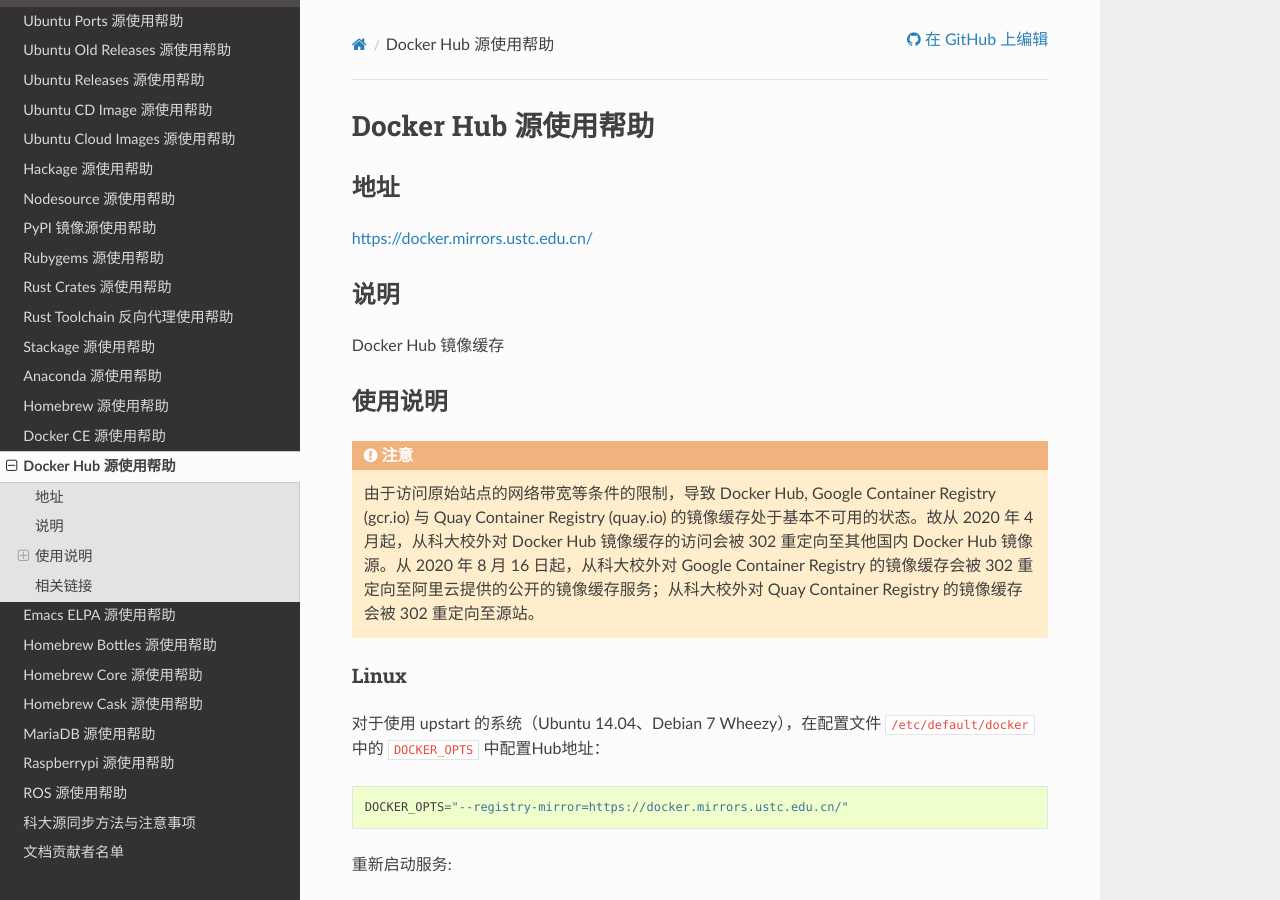
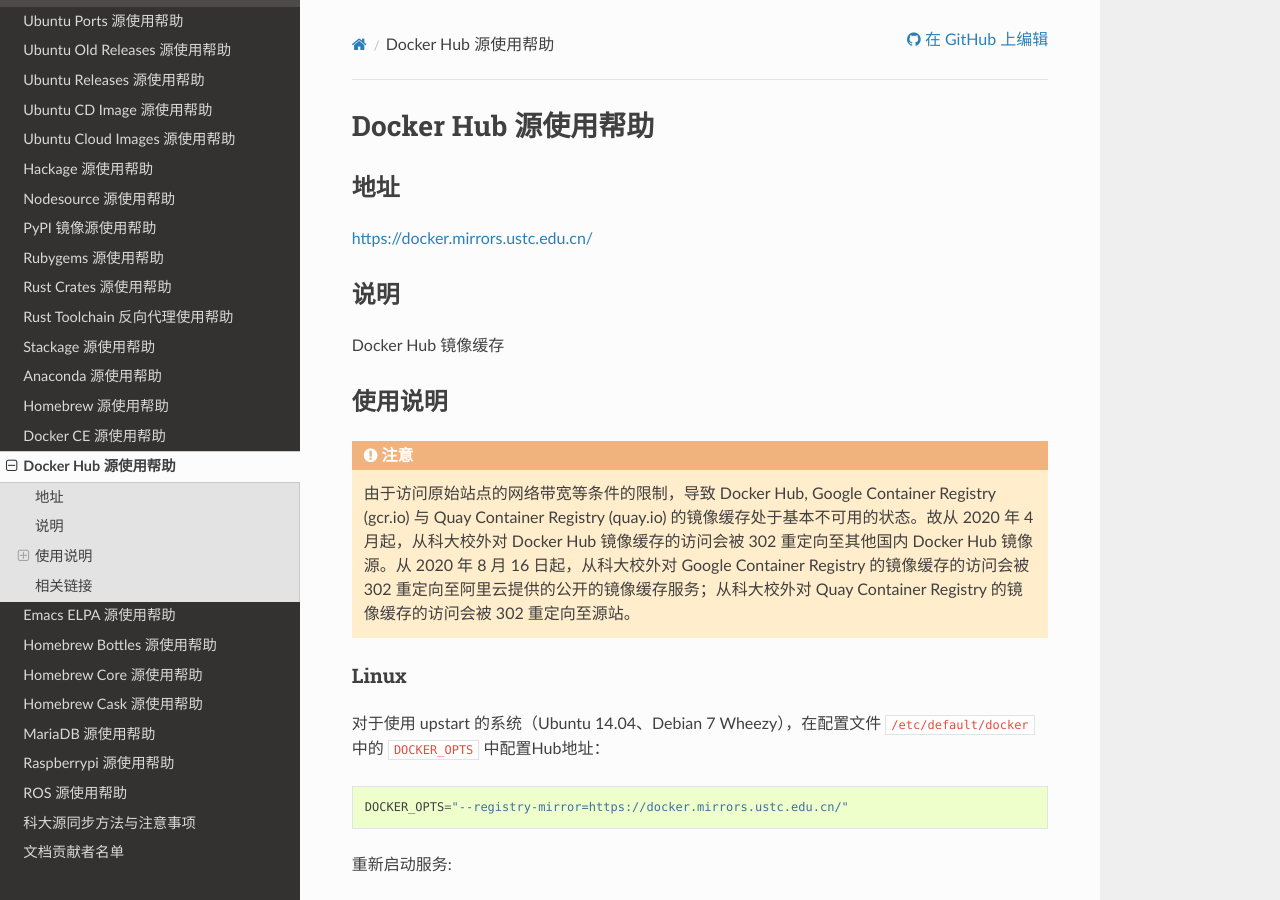
Before and after one commit to ustclug/mirrorhelp, a Sphinx documentation site: the page built from source/dockerhub.rst, in a window 1280 px wide and 900 px high. Built offline with Sphinx 7.4.7 and the Read the Docs theme 2.0.0, drawn with Linux system fonts in a browser that asks for light colours; pages that are not in the unit, such as notebooks, are missing from menus.

Commit message:
fix typo

```diff
--- a/source/dockerhub.rst
+++ b/source/dockerhub.rst
@@ -16,7 +16,7 @@
 ========
 
 .. attention::
-    由于访问原始站点的网络带宽等条件的限制，导致 Docker Hub, Google Container Registry (gcr.io) 与 Quay Container Registry (quay.io) 的镜像缓存处于基本不可用的状态。故从 2020 年 4 月起，从科大校外对 Docker Hub 镜像缓存的访问会被 302 重定向至其他国内 Docker Hub 镜像源。从 2020 年 8 月 16 日起，从科大校外对 Google Container Registry 的镜像缓存会被 302 重定向至阿里云提供的公开的镜像缓存服务；从科大校外对 Quay Container Registry 的镜像缓存会被 302 重定向至源站。
+    由于访问原始站点的网络带宽等条件的限制，导致 Docker Hub, Google Container Registry (gcr.io) 与 Quay Container Registry (quay.io) 的镜像缓存处于基本不可用的状态。故从 2020 年 4 月起，从科大校外对 Docker Hub 镜像缓存的访问会被 302 重定向至其他国内 Docker Hub 镜像源。从 2020 年 8 月 16 日起，从科大校外对 Google Container Registry 的镜像缓存的访问会被 302 重定向至阿里云提供的公开的镜像缓存服务；从科大校外对 Quay Container Registry 的镜像缓存的访问会被 302 重定向至源站。
 
 Linux
 -----
```
